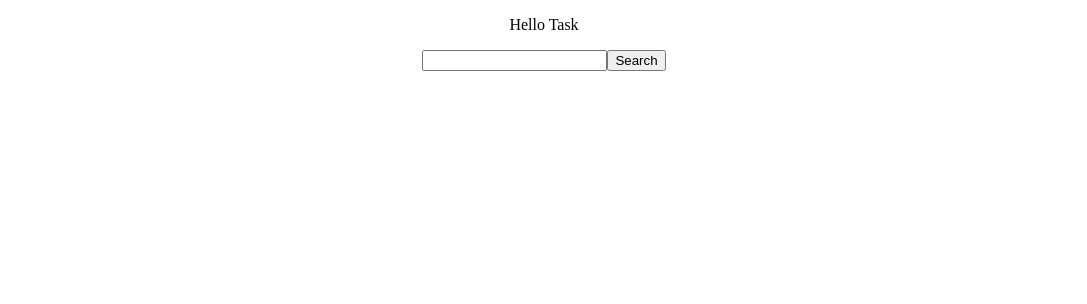
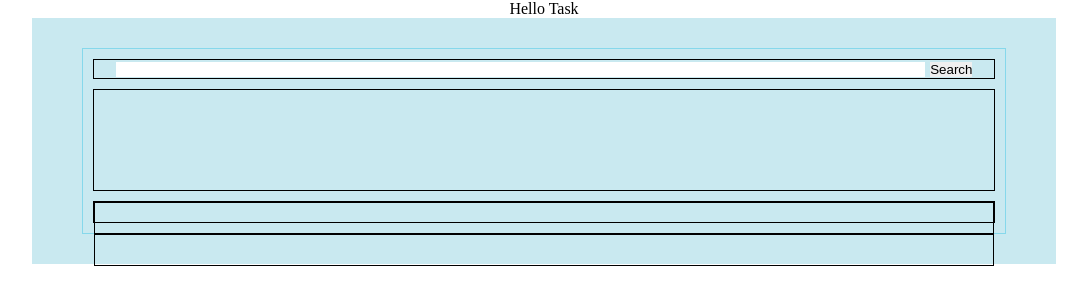
Before and after one commit to karenbarseghyan/flickr-search-react, a React (Create React App) app: page / in a window 1280 px wide. Shown: the top 304 px of the page, without its empty margins (96-1183 px from the left). Built offline with nearby package versions, Linux system fonts and the light colour scheme.

Commit message:
Basic styling

```diff
--- /dev/null
+++ b/src/components/Search.css
@@ -0,0 +1,68 @@
+*{padding:0;margin:0;border:0}
+html,body{height: 100%; width:100%}
+a:focus, a:active {outline:none}
+
+.wrapper{
+    /*position: relative;*/
+    padding: 20px 0 20px 0;
+    margin: 0 auto;
+    width: 80%;
+    height: 80%;
+    background: #c9e9f0;
+
+}
+.container{
+
+    /*position: relative;*/
+    width: 90%;
+    height: 92%;
+    margin: 10px auto;
+    border: 1.2px solid #86d8eb;
+}
+
+.body {
+    display: flex;
+    flex-direction: column;
+    justify-content: space-between;
+    /*position: relative;*/
+    height: 100%;
+    display: flex;
+    flex-direction: column;
+    margin: 10px;
+}
+
+.block-search {
+    height: 10%;
+    border: 1px solid black
+}
+
+.input {
+    width: 90%;
+    height: 20%;
+    margin-right: 5px;
+}
+
+.image-container {
+    /*position: relative;*/
+    border: 1px solid black;
+    height: 100px;
+    margin: 10px 0 10px 0;
+
+}
+
+.drap-drop {
+    border: 1px solid black;
+    height: 20px;
+
+}
+.item-drop {
+    border: 1px solid black;
+    height: 30px;
+}
+
+
+.image-design {
+    max-width: 50px;
+    max-height: 150px;
+    padding: 1px 1px 1px 1px;
+}
--- a/src/components/Search.js
+++ b/src/components/Search.js
@@ -1,6 +1,7 @@
 import React, { useState } from "react";
 import { SEARCH_PHOTOS } from "../url/url.js";
 import axios from "axios";
+import "./Search.css";
 
 const Photos = () => {
   const [value, setValue] = useState("");
@@ -30,15 +31,25 @@ const Photos = () => {
   };
 
   return (
-    <>
-      <div className="search">
-        <input className="input" onChange={handleChange} value={value} />
-        <button onClick={handleClick}>Search</button>
+    <div className="wrapper">
+      <div className="container">
+        <div className="body">
+          <div className="block-search">
+            <input
+              type="text"
+              className="input"
+              onChange={handleChange}
+              value={value}
+            />
+            <button className="btn-search" onClick={handleClick}>
+              Search
+            </button>
           </div>
-      <div className="picture">
+          <div className="image-container">
             {data.map((pic) => {
               return (
                 <img
+                  className="image-design"
                   key={pic.id}
                   alt="animals"
                   src={`https://farm${pic.farm}.staticflickr.com/${pic.server}/${pic.id}_${pic.secret}.jpg`}
@@ -46,7 +57,14 @@ const Photos = () => {
               );
             })}
           </div>
-    </>
+          <div className="drap-drop">
+            <div className="item-drop"></div>
+            <div className="item-drop"></div>
+          </div>
+          <div className="show-item"></div>
+        </div>
+      </div>
+    </div>
   );
 };
 
--- a/src/url/url.js
+++ b/src/url/url.js
@@ -1 +1,2 @@
-export const SEARCH_PHOTOS = "https://www.flickr.com/services/rest/?method=flickr.photos.search&api_key=6e1c82dcbb86a7f0b2607e49f930e109&tags=dogs&format=json&nojsoncallback=1&api_sig=2bf25d8e9b2ace01c98c841a195a2145";
+export const SEARCH_PHOTOS =
+  "https://www.flickr.com/services/rest/?method=flickr.photos.search&api_key=b035836ff678469b3acd8d982b8636ba&tags=cats&per_page=7&format=json&nojsoncallback=1&auth_token=72157718706303057-d09e8e5b8f1f6bca&api_sig=d9c15c03a67b1646eecc56c03d8391d9";
```
Lines whose indentation alone changed are shown as unchanged.
